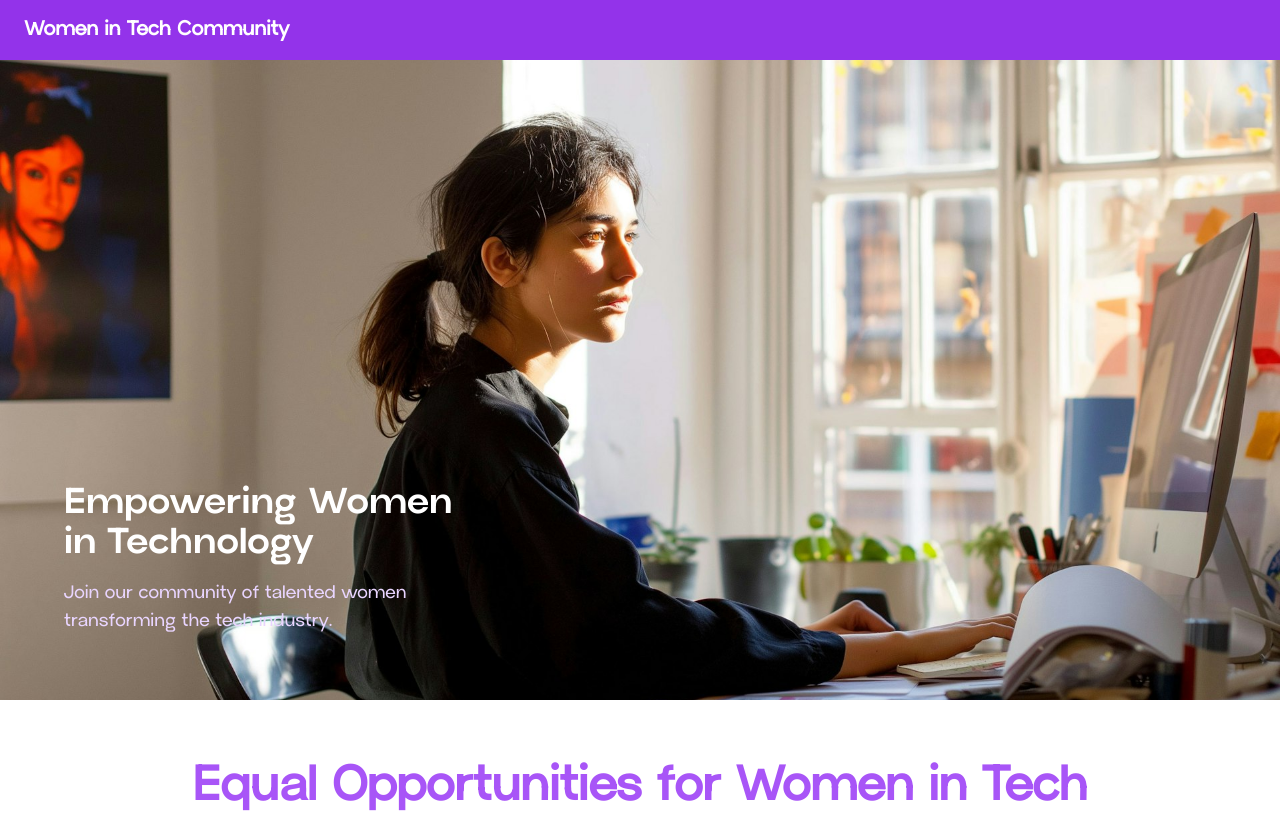
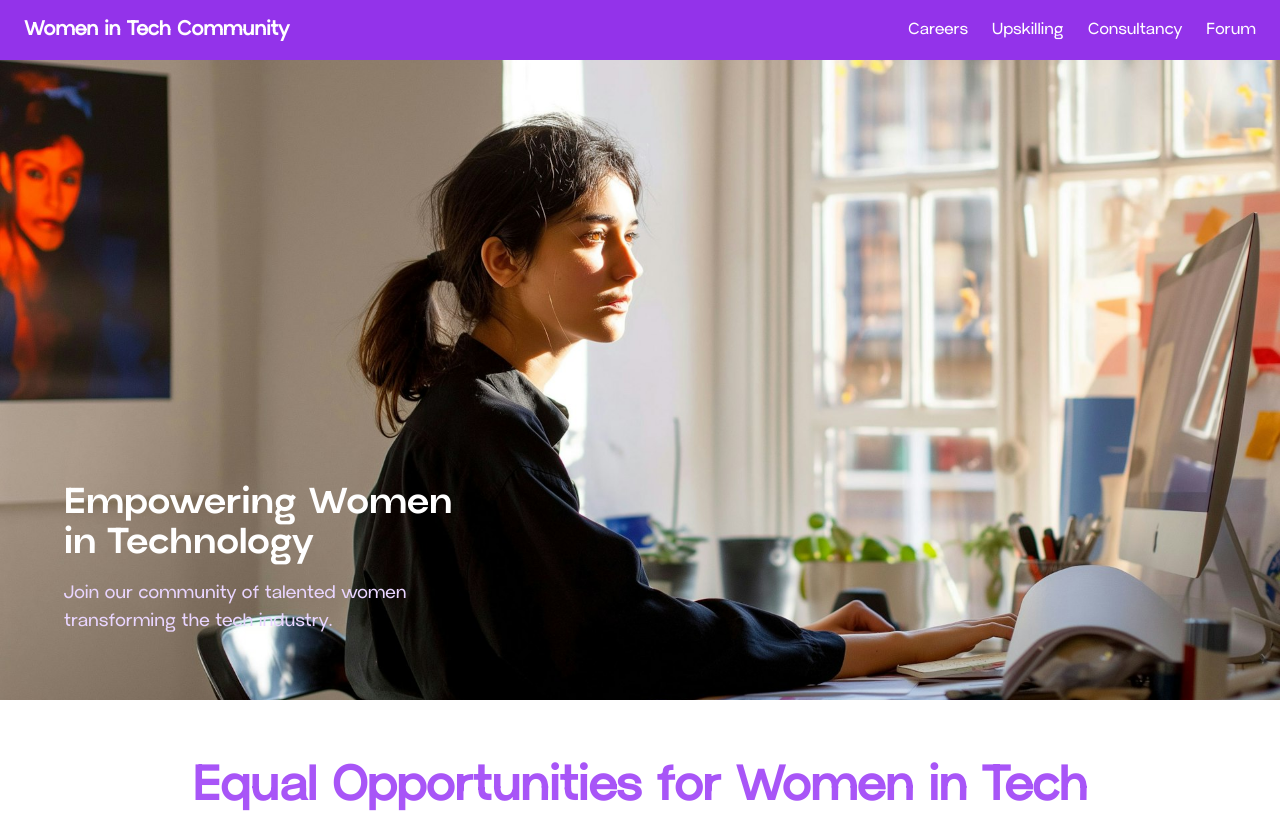
Before and after one commit to pratikbhavarthe/women-in-tech, a Next.js app: page / in a window 1280 px wide. Shown: the top 813 px of the page. Built offline with nearby package versions, Linux system fonts and the light colour scheme.

Commit message:
Implement responsive Navbar with mobile menu toggle and animation effects

```diff
--- a/app/components/Navbar.tsx
+++ b/app/components/Navbar.tsx
@@ -1,14 +1,87 @@
-import React from "react";
+"use client";
+
+import React, { useState, useEffect } from "react";
+import { HiOutlineMenuAlt3 } from "react-icons/hi"; // Importing a modern hamburger icon
+import { IoClose } from "react-icons/io5"; // Importing a close icon for the drawer
+import { motion } from "framer-motion";
 
 const Navbar: React.FC = () => {
-    return (
-        <nav className="flex items-center justify-between px-6 py-4 bg-purple-600 text-white">
-            <div className="text-xl font-bold">Women in Tech Community</div>
+  const [menuOpen, setMenuOpen] = useState(false); // State to track menu open/close
+  const [mounted, setMounted] = useState(false); // Track if component is mounted to avoid SSR issues
 
-            {/* Right side */}
-            <div>{/* Placeholder for navigation links */}</div>
-        </nav>
-    );
+  const navLinks = [
+    { label: "Careers", href: "#careers" },
+    { label: "Upskilling", href: "#upskilling" },
+    { label: "Consultancy", href: "#consultancy" },
+    { label: "Forum", href: "#forum" },
+  ];
+
+  useEffect(() => {
+    setMounted(true);
+  }, []);
+
+  if (!mounted) return null;
+
+  return (
+    <nav className="relative flex items-center justify-between px-6 py-4 bg-purple-600 text-white">
+      <div className="text-xl font-bold">Women in Tech Community</div>
+
+      {/* Hamburger icon for mobile view */}
+      <div className="sm:hidden">
+        <button
+          aria-label="Toggle menu"
+          onClick={() => setMenuOpen((prev) => !prev)}
+          className="focus:outline-none"
+        >
+          {menuOpen ? (
+            <IoClose size={28} className="text-white" />
+          ) : (
+            <HiOutlineMenuAlt3 size={28} className="text-white" />
+          )}
+        </button>
+      </div>
+
+      {/* Menu drawer for mobile */}
+      {menuOpen && (
+        <motion.div
+          initial={{ opacity: 0, y: -50 }}
+          animate={{ opacity: 1, y: 0 }}
+          exit={{ opacity: 0, y: -50 }}
+          className="absolute top-16 right-4 bg-white rounded-xl shadow-lg w-60 p-4 z-50"
+        >
+          <ul className="space-y-4">
+            {navLinks.map((link) => (
+              <li key={link.label}>
+                <a
+                  href={link.href}
+                  className="block text-gray-700 font-semibold hover:text-purple-600 transition-colors duration-300"
+                  onClick={() => setMenuOpen(false)} // Close the menu when a link is clicked
+                >
+                  {link.label}
+                </a>
+              </li>
+            ))}
+          </ul>
+        </motion.div>
+      )}
+
+      {/* Desktop navigation links */}
+      <div className="hidden sm:block">
+        <ul className="flex space-x-6">
+          {navLinks.map((link) => (
+            <li key={link.label}>
+              <a
+                href={link.href}
+                className="text-white hover:text-[#3c096c] transition-colors duration-300"
+              >
+                {link.label}
+              </a>
+            </li>
+          ))}
+        </ul>
+      </div>
+    </nav>
+  );
 };
 
 export default Navbar;
```
